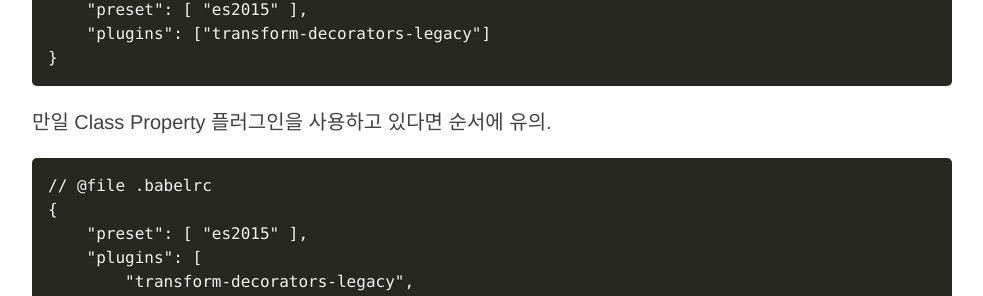
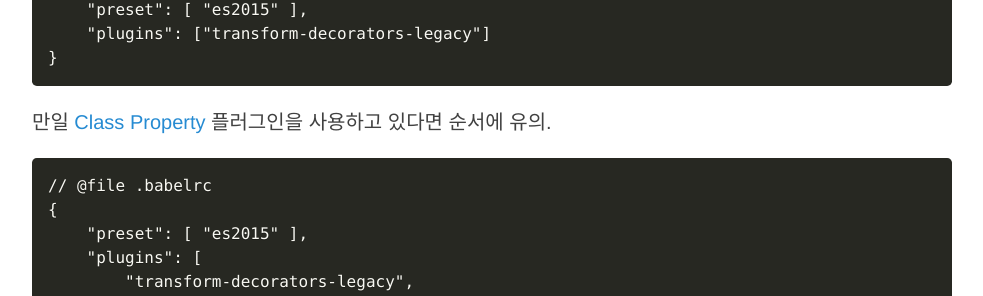
Before and after one commit to javarouka/blog, a Jekyll site: the page built from _posts/2016-09-30-decorator-exploring.md, in a window 1280 px wide and 900 px high, scrolled down 12147 px. Shown: the part 149-445 px from the top of the window, without its empty margins (148-1131 px from the left). Built offline with Jekyll 4.4.1, drawn with Linux system fonts in a browser that asks for light colours; nearby versions of some CDN libraries; comment, search, counter and statistics services are not loaded; some of the changed lines change nothing that is shown.

Commit message:
Promise Draft

````diff
--- a/_posts/2016-09-30-decorator-exploring.md
+++ b/_posts/2016-09-30-decorator-exploring.md
@@ -507,7 +507,7 @@ $ npm install babel-plugin-transform-decorators-legacy --save-dev
 }
 ```
 
-만일 Class Property 플러그인을 사용하고 있다면 순서에 유의.
+만일 <a href="https://www.npmjs.com/package/babel-plugin-transform-class-properties" target="_blank">Class Property</a> 플러그인을 사용하고 있다면 순서에 유의.
 
 ```
 // @file .babelrc
@@ -521,4 +521,4 @@ $ npm install babel-plugin-transform-decorators-legacy --save-dev
 
 ```
 
-자세한 건 <a href="https://github.com/loganfsmyth/babel-plugin-transform-decorators-legacy">링크</a>로
+자세한 건 <a href="https://github.com/loganfsmyth/babel-plugin-transform-decorators-legacy" target="_blank">링크</a>로
````
